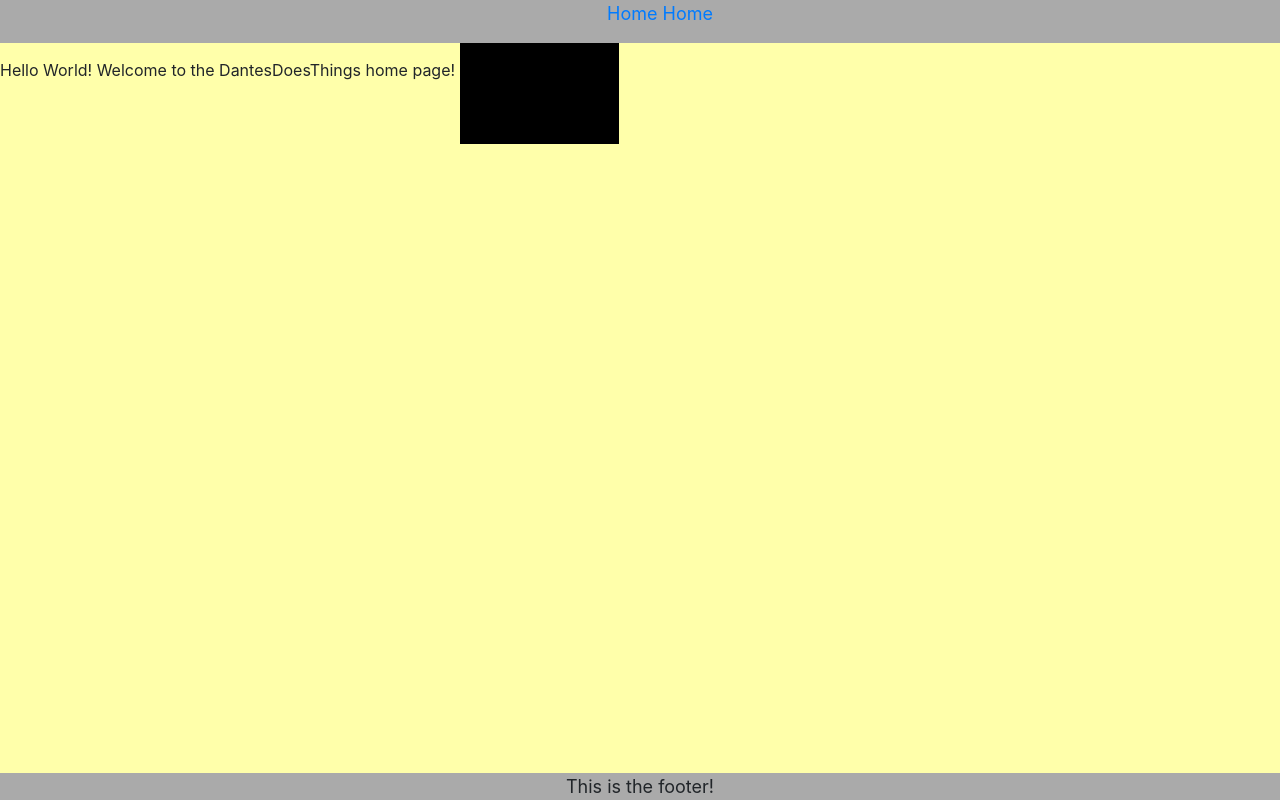
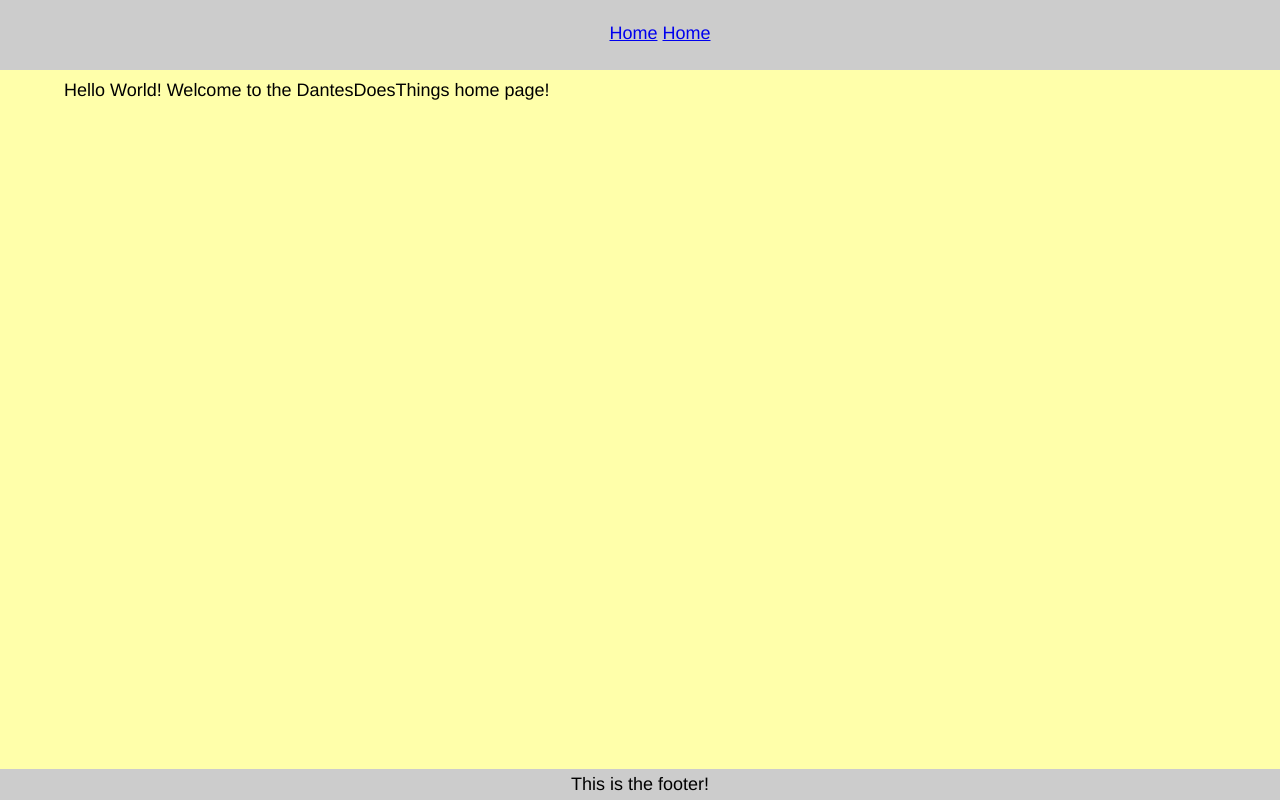
Before and after one commit to dantesdoesthings/danteswebsite, a Django app: page / in a window 1280 px wide. Run offline with Django 3.2, Linux system fonts and the light colour scheme; some libraries are stand-ins or nearby versions.

Commit message:
Style changes
1. Mostly just messing with style tweaks.

Other

1. Removed test image from index.html.
2. Removed link to bootstrap from base.html for now.

```diff
--- a/dantesdoesthings/dantessite/templates/dantessite/index.html
+++ b/dantesdoesthings/dantessite/templates/dantessite/index.html
@@ -2,5 +2,4 @@
 {% block main_content %}
 {% load static %}
 Hello World! Welcome to the DantesDoesThings home page!
-<img src="{% static 'dantessite/images/Testing.PNG' %}">
 {% endblock %}
--- a/dantesdoesthings/static/common/css/style.css
+++ b/dantesdoesthings/static/common/css/style.css
@@ -1,20 +1,33 @@
-body {background-color: #FFA;}
+body {
+background-color: #FFA;
+padding: 80px 0px 0px 0px;
+margin: 0% 0% 0% 0%;
+font-family: Helvetica, sans-serif;
+}
+.header {
+background-color: #CCC;
+font-size: large;
+top: 0;
+position: absolute;
+width: 100%;
+text-align: center;
+padding: 5px 0px 5px 0px;
+height: 60px;
+}
 .footer {
-background-color: #AAA;
+background-color: #CCC;
 font-size: large;
 bottom: 0;
 position: absolute;
 width: 100%;
 text-align: center;
-}
-.header {
-background-color: #AAA;
-font-size: large;
-top: 0;
-position: absolute;
-width: 100%;
-text-align: center;
+padding: 5px 0px 5px 0px;
 }
 .nav-item {
 display: inline
 }
+.main {
+font-size: large;
+font-color: #111;
+margin: 0% 5% 0% 5%;
+}
--- a/dantesdoesthings/templates/common/base.html
+++ b/dantesdoesthings/templates/common/base.html
@@ -2,7 +2,6 @@
 
 <!DOCTYPE html>
 <html lang="en">
-    {% include 'common/bootstrap.html' %}
     <link rel="stylesheet" type="text/css" href="{% static 'common/css/style.css' %}">
     <head>
         <meta charset="UTF-8">
@@ -10,8 +9,10 @@
     </head>
     <body>
         {% include 'common/navbar.html' %}
+        <div class="main">
         {% block main_content %}
         {% endblock %}
+        </div>
         {% include 'common/footer.html' %}
     </body>
 </html>
```
